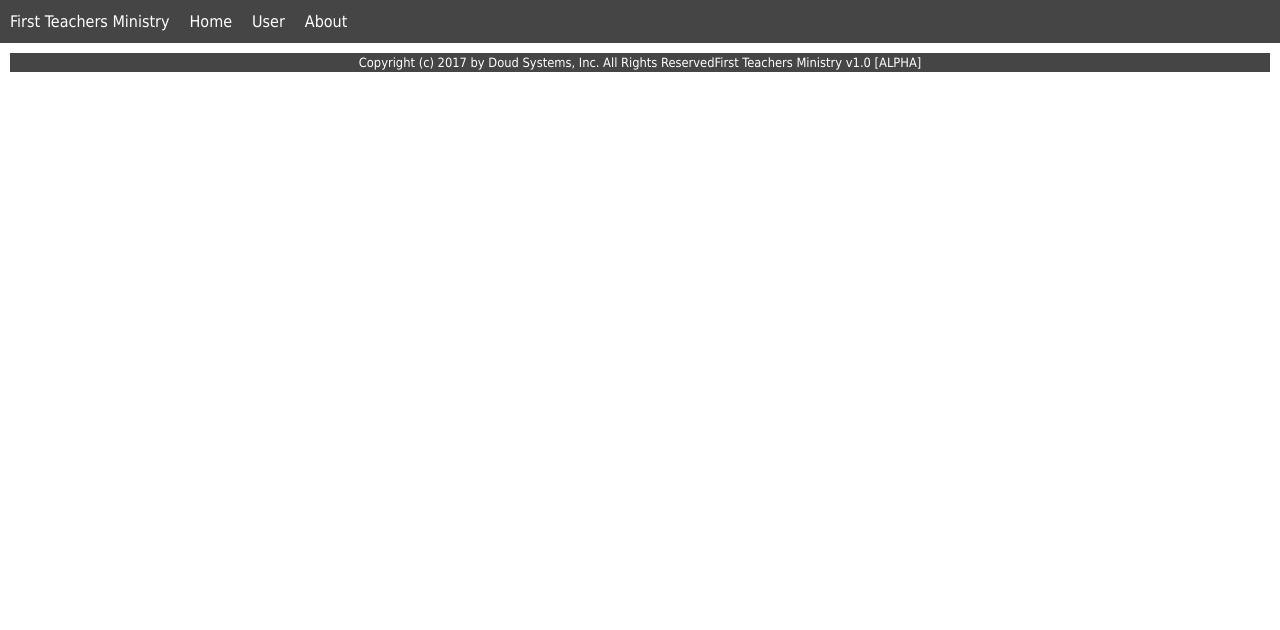
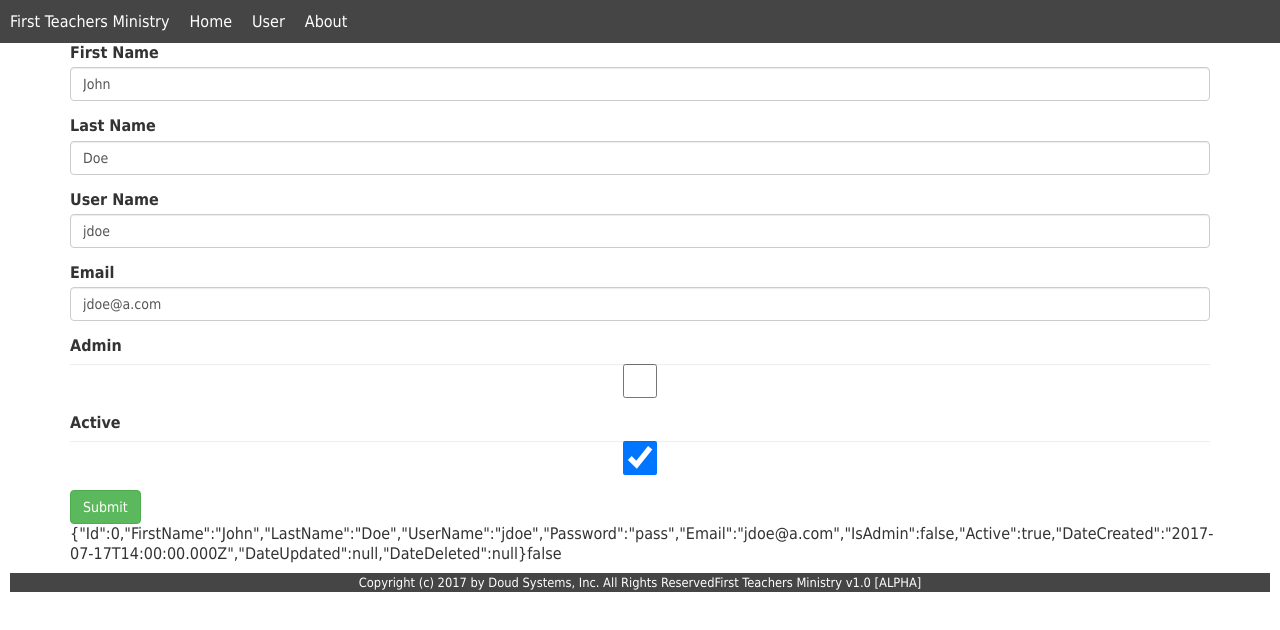
Before and after one commit to gpdoud/FirstTeachersSolution, an Angular app in the folder Webng2/: page /userform in a window 1280 px wide. Before the commit this address led to /. Shown: the top 630 px of the page. Built offline with nearby package versions, Linux system fonts and the light colour scheme.

Commit message:
User edit in process

```diff
--- a/Webng2/src/app/app-routing.module.ts
+++ b/Webng2/src/app/app-routing.module.ts
@@ -5,11 +5,13 @@ import { HomeComponent } from './home.component';
 import { AboutComponent } from './about.component';
 import { UserComponent } from './user.component';
 import { UserListComponent } from './user-list.component';
+import { UserFormComponent } from './user-form.component';
 // import { ParameterComponent } from './parameter.component';
 
 const routes: Routes = [
 	{ path: '', redirectTo: '/home', pathMatch: 'full' }
 	,{ path: 'home', component: HomeComponent }
+	,{ path: 'userform', component: UserFormComponent }
 	,{ path: 'user', component: UserListComponent }
 	,{ path: 'user/:id', component: UserComponent }
 	,{ path: 'about', component: AboutComponent }
--- a/Webng2/src/app/app.module.ts
+++ b/Webng2/src/app/app.module.ts
@@ -1,6 +1,7 @@
 import { BrowserModule } from '@angular/platform-browser';
 import { NgModule } from '@angular/core';
 import { HttpModule } from '@angular/http';
+import { FormsModule } from '@angular/forms';
 
 import { AppComponent } from './app.component';
 import { AppRoutingModule } from './app-routing.module';
@@ -12,6 +13,7 @@ import { MenuListComponent } from './menu-list.component';
 import { UserService } from './user.service';
 import { UserComponent } from './user.component';
 import { UserListComponent } from './user-list.component';
+import { UserFormComponent } from './user-form.component';
 
 @NgModule({
   declarations: [
@@ -23,11 +25,13 @@ import { UserListComponent } from './user-list.component';
     ,MenuListComponent
     ,UserComponent
     ,UserListComponent
+    ,UserFormComponent
   ],
   imports: [
     BrowserModule
     ,AppRoutingModule
     ,HttpModule
+    ,FormsModule
   ],
   providers: [
   	UserService
--- /dev/null
+++ b/Webng2/src/app/user-form.component.html
@@ -0,0 +1,30 @@
+<div class='container'>
+	<form>
+		<div class='form-group'>
+			<label for='first-name'>First Name</label>
+			<input class='form-control' type='text' id='first-name' [(ngModel)]='user.FirstName' name='FirstName'>
+		</div>
+		<div class='form-group'>
+			<label for='last-name'>Last Name</label>
+			<input class='form-control' type='text' id='last-name' [(ngModel)]='user.LastName' name='LastName'>
+		</div>
+		<div class='form-group'>
+			<label for='user-name'>User Name</label>
+			<input class='form-control' type='text' id='user-name' [(ngModel)]='user.UserName' name='UserName'>
+		</div>
+		<div class='form-group'>
+			<label for='user-email'>Email</label>
+			<input class='form-control' type='text' id='user-email' [(ngModel)]='user.Email' name='Email'>
+		</div>
+		<div class='form-group'>
+			<label for='user-isadmin'>Admin</label>
+			<input class='form-control' type='checkbox' id='user-isadmin' [(ngModel)]='user.IsAdmin' name='IsAdmin'>
+		</div>
+		<div class='form-group'>
+			<label for='user-active'>Active</label>
+			<input class='form-control' type='checkbox' id='user-active' [(ngModel)]='user.Active' name='Active'>
+		</div>
+		<button type='submit' class='btn btn-success' (click)='OnSubmit()'>Submit</button>
+	</form>
+	{{diagnostic}}{{submitted}}
+</div>
--- /dev/null
+++ b/Webng2/src/app/user-form.component.ts
@@ -0,0 +1,21 @@
+import { Component } from '@angular/core';
+
+import { User } from './user';
+
+@Component({
+	selector: 'user-form'
+	,templateUrl: './user-form.component.html'
+})
+export class UserFormComponent {
+
+	user = new User(0, 'John', 'Doe', 'jdoe', 'pass', 'jdoe@a.com', false, true, new Date('July 17, 2017 14:00:00'), null, null);
+
+	submitted = false;
+
+	OnSubmit() {
+		this.submitted = true;
+	}
+
+	// TODO: Remove this when we're done
+  	get diagnostic() { return JSON.stringify(this.user); }
+};
--- a/Webng2/src/app/user-list.component.html
+++ b/Webng2/src/app/user-list.component.html
@@ -1,4 +1,5 @@
 <h4>{{title}}</h4>
+<a routerLink='/userform'>Add</a>
 <table class='table table-default'>
 	<thead>
 	<tr><th>Id</th><th>Name</th><th>User Name</th><th>Email</th><th>Admin</th><th>Active</th><th>Action</th></tr>
--- a/Webng2/src/app/user-list.component.ts
+++ b/Webng2/src/app/user-list.component.ts
@@ -7,7 +7,7 @@ import 'rxjs/add/operator/toPromise';
 
 @Component({
 	selector: 'user-list'
-	,templateUrl: 'user-list.component.html'
+	,templateUrl: './user-list.component.html'
 	,styles: []
 	,providers: [UserService]
 })
--- a/Webng2/src/app/user.component.ts
+++ b/Webng2/src/app/user.component.ts
@@ -9,7 +9,7 @@ import { User } from './user';
 
 @Component({
 	selector: 'user-comp'
-	,templateUrl: 'user.component.html'
+	,templateUrl: './user.component.html'
 })
 export class UserComponent implements OnInit {
 
```
